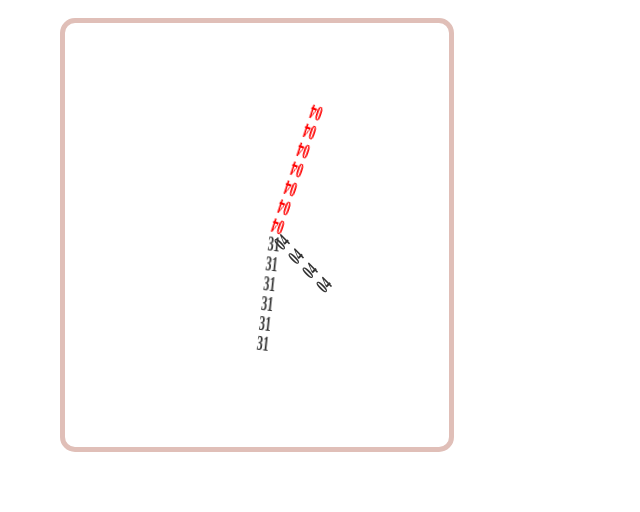
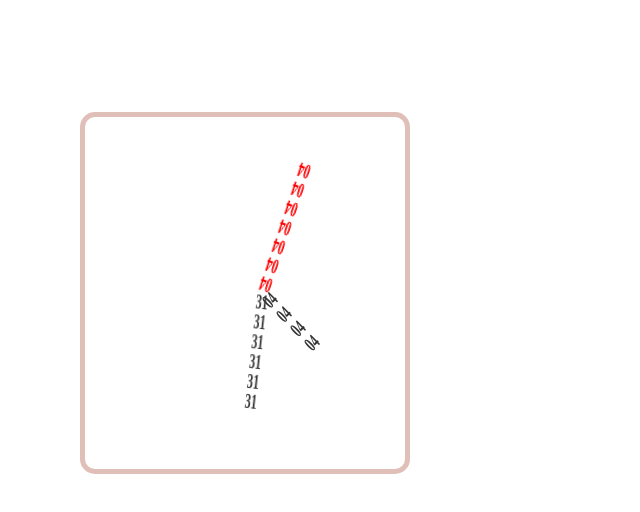
Before and after one commit to joshi-exe/test-pages, a plain HTML site: page index.html in a window 1280 px wide. Shown: the whole page, without its empty margins (0-640 px from the left). Drawn offline with Linux system fonts and the light colour scheme.

Commit message:
Update index.html

```diff
--- a/index.html
+++ b/index.html
@@ -8,14 +8,14 @@
       display: flex;
       align-items: center;
       justify-content: center;
-      height: 30vw; /* Swap height and width for rotation */
-      width: 53vh;
+      height: 25vw; /* Swap height and width for rotation */
+      width: 44vh;
       background-color: #fff;
       transform: rotate(90deg); /* Rotate 90 degrees to the right */
       border: 5px solid #E0BFB8; /* rose gold hex */
       border-radius: 15px;
-      margin-top: 3vw;
-      margin-left: 5vh;
+      margin-top: 10vw;
+      margin-left: 8vh;
     }
 
     .hand {
```
